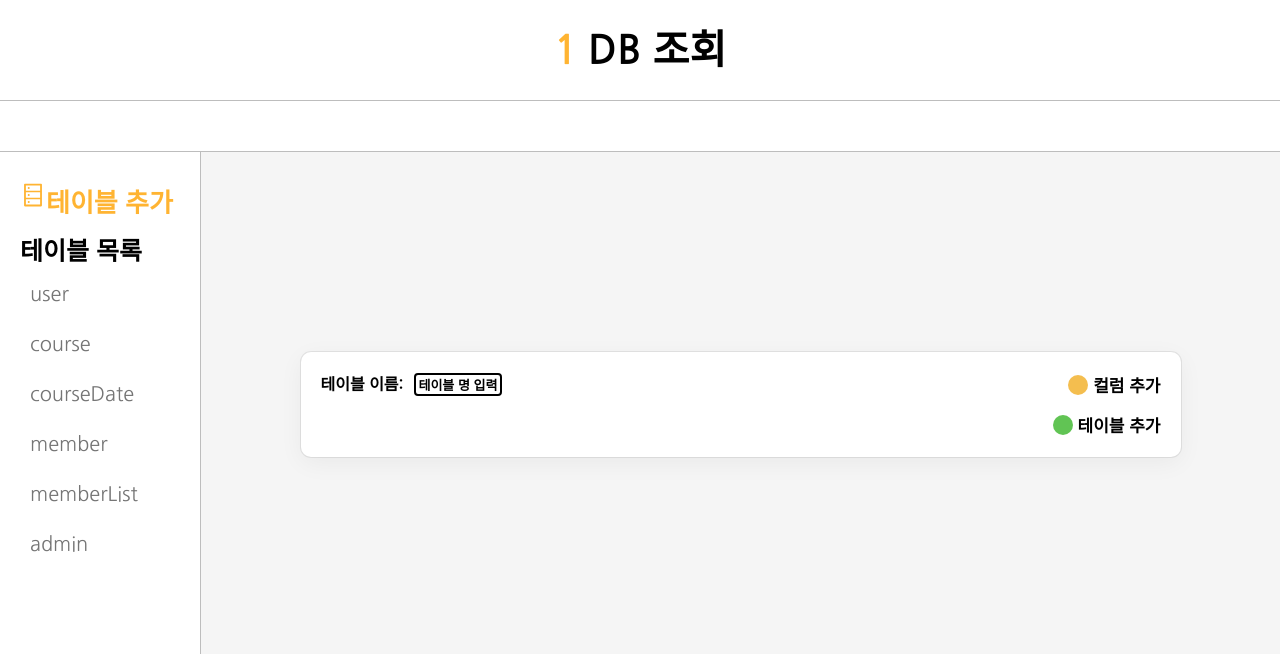
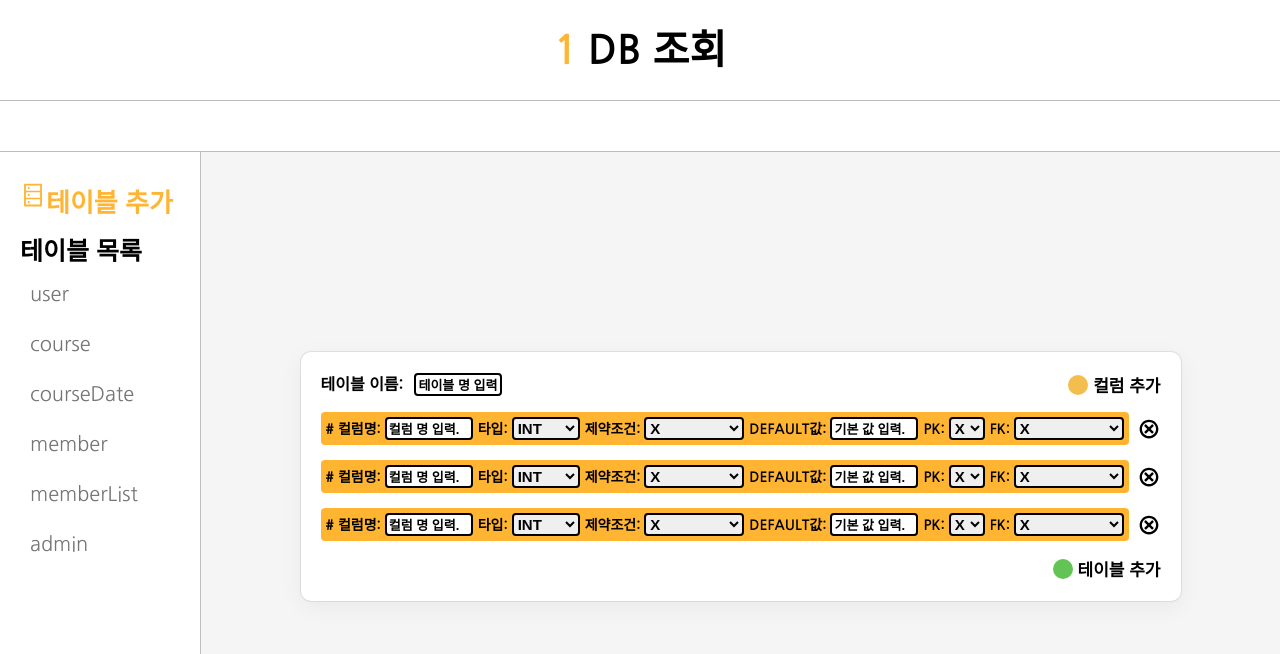
Before and after one commit to CBNU-AACP/Admin, a React (Create React App) app in the folder client/: page /1 in a window 1280 px wide. Shown: the top 654 px of the page. Built offline with nearby package versions, Linux system fonts and the light colour scheme.

Commit message:
[RFR] #31 - state initialization in first time

```diff
--- a/client/src/components/AddTable/index.jsx
+++ b/client/src/components/AddTable/index.jsx
@@ -8,7 +8,24 @@ export default function AddTable() {
   const [columns, setColumns] = useState([]);
   const nextId = useRef(1);
 
+  const initialState = {
+    columnName: "",
+    dataType: "CHAR",
+    constraint: false,
+    default: "",
+    PK: false,
+    FK: false,
+  };
+
   let isNullColumnName = true;
+
+  useEffect(() => {
+    for (let i = 0; i < 3; i += 1) {
+      columns.push({ id: nextId.current, ...initialState });
+      nextId.current += 1;
+    }
+    setColumns([...columns]);
+  }, []);
 
   const removeColumn = remove => {
     setColumns(columns.filter(column => column.id !== remove));
@@ -23,16 +40,7 @@ export default function AddTable() {
       if (column.columnName.length !== 0) isNullColumnName = false;
     });
     if (tableName.length >= 1 && !isNullColumnName)
-      console.log({ tableName, ...columns });
-  };
-
-  const initialState = {
-    columnName: "",
-    dataType: "CHAR",
-    constraint: false,
-    default: "",
-    PK: false,
-    FK: false,
+      console.log({ tableName, ...columns }); // 데이터 전송 api 연결
   };
 
   return (
```
